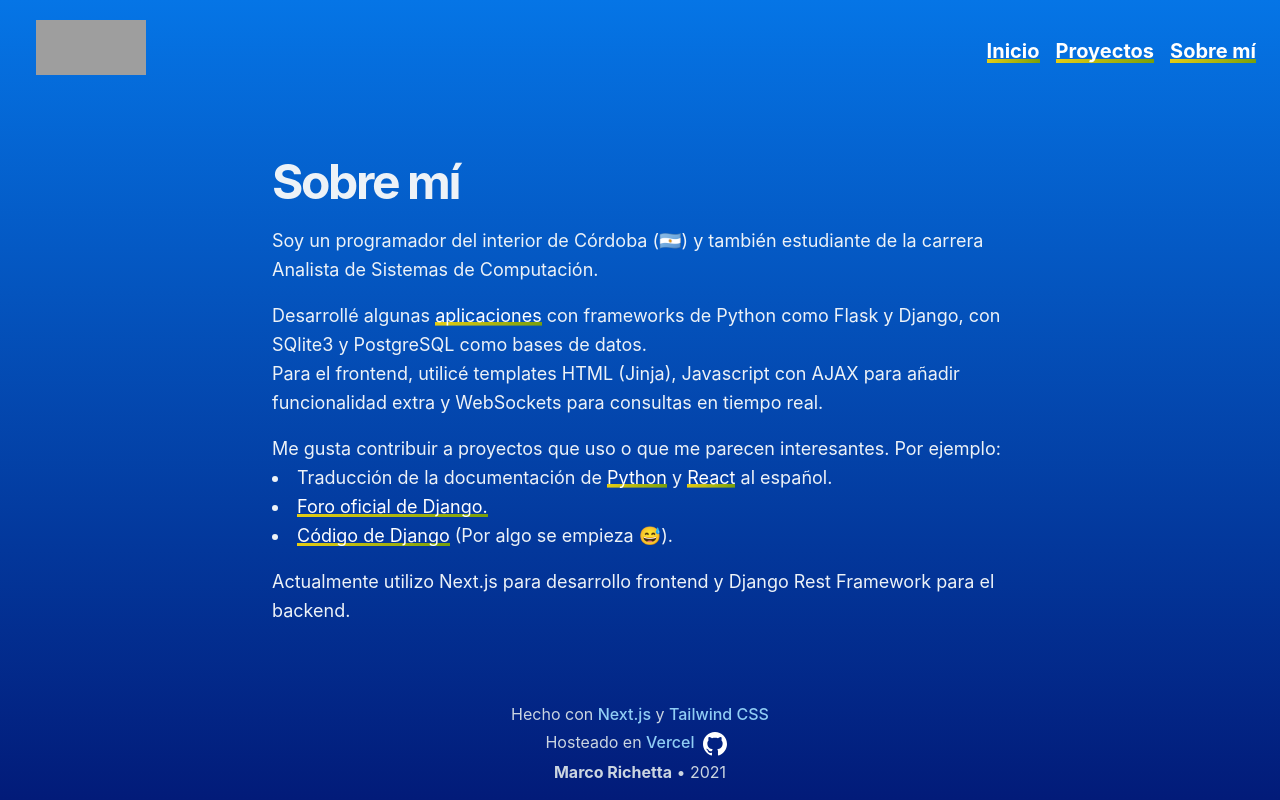
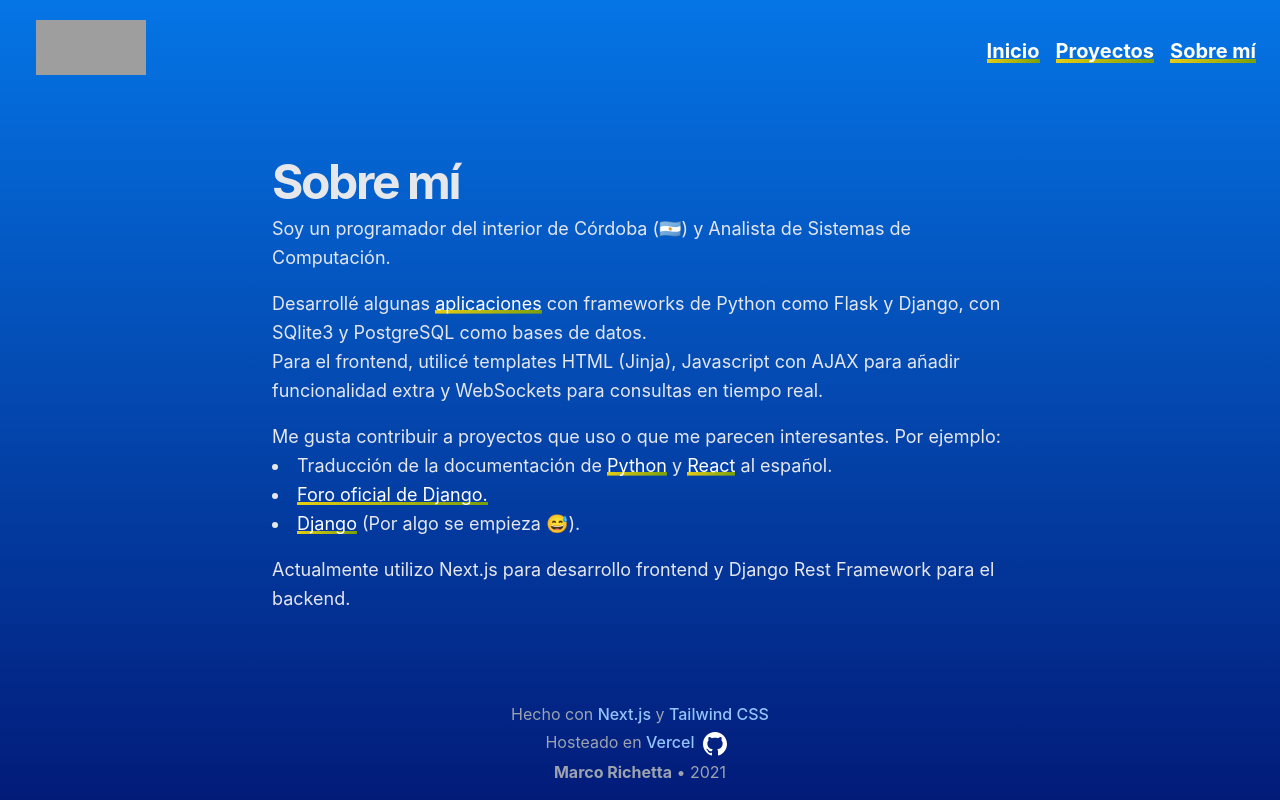
Before and after one commit to marcorichetta/personal-site, a Next.js app: page /about in a window 1280 px wide. Built offline with nearby package versions, Linux system fonts and the light colour scheme; grey boxes are pictures that could not be loaded.

Commit message:
Update info + Enredarte + Tailwind 2.0

```diff
--- a/components/Card.tsx
+++ b/components/Card.tsx
@@ -15,7 +15,13 @@ const Card = (props: IRepo) => {
 
 	return (
 		<div className="col-span-1 sm:max-w-md max-w-xs rounded-md overflow-hidden shadow-2xl bg-gray-300">
-			<Image unsized className="w-auto h-auto" src={imgSource} />
+			<Image
+				layout="responsive"
+				width={200}
+				height={100}
+				className="w-auto h-auto"
+				src={imgSource}
+			/>
 			<div className="px-6 py-4">
 				<div className="flex justify-between w-full">
 					<div className="text-gray-700 font-bold text-xl">{name}</div>
@@ -52,7 +58,8 @@ const Card = (props: IRepo) => {
 				<p className="text-gray-700 text-base mt-2">{description}</p>
 			</div>
 			<div className="px-6 py-2">
-				{buttons.map(({ icon, text, link }) => (
+				{buttons.map(({ icon, text, link }) =>
+					link ? (
 						<a key={icon} href={link} target="_blank" rel="noopener">
 							<button className="bg-white hover:bg-gray-200 text-gray-800 font-semibold mr-2 py-2 px-4 border border-gray-400 rounded-md shadow-md">
 								<img
@@ -62,7 +69,10 @@ const Card = (props: IRepo) => {
 								{text}
 							</button>
 						</a>
-				))}
+					) : (
+						""
+					)
+				)}
 			</div>
 			<div className="px-6 py-2">
 				{credentials ? (
--- a/components/Techs.tsx
+++ b/components/Techs.tsx
@@ -5,7 +5,7 @@ import { ITech } from "../interfaces";
 const Techs = () => {
 	return (
 		<>
-			<h1 className="text-xl md:text-2xl lg:text-3xl">Tecnologías que utilizo</h1>
+			<h1 className="text-xl md:text-2xl lg:text-3xl font-bold">Tecnologías que utilizo</h1>
 			<section className="flex flex-wrap text-justify mb-4">
 				{techs.map((stack) => (
 					<div key={stack.title} className="w-1/2 md:w-1/3 px-8 my-2">
--- a/data/repos.ts
+++ b/data/repos.ts
@@ -20,9 +20,21 @@ export default [
 		tags: ["python", "flask", "heroku"],
     },
     {
+		name: "Enredarte",
+		date: "Dic 2020",
+		url: null,
+		source: "https://github.com/marcorichetta/enredarte",
+		imgSource: "v1613290710/projects/enredarte.jpg",
+		description:
+			"Proyecto realizado como parte de mi proyecto final para la carrera de Analista de Sistemas. \
+            Está lejos de ser productivo pero sin dudas me sirvió para poner en práctica conocimientos de \
+            Django, diseño de base de datos y Docker como ambiente de desarrollo.",
+		tags: ["python", "django", "pytest", "docker"],
+	},
+    {
 		name: "Sitio Personal",
 		date: "Feb 2020",
-		url: "#",
+		url: null,
 		source: "https://github.com/marcorichetta/personal-site",
 		imgSource: "projects/personal-site.jpg",
 		description:
--- a/interfaces.ts
+++ b/interfaces.ts
@@ -24,7 +24,7 @@ export interface IRepo {
 		url: string;
 	};
 	date: string;
-	url: string;
+	url: string | null;
 	source: string;
 	imgSource: string;
 	credentials?: {
--- a/package.json
+++ b/package.json
@@ -20,11 +20,11 @@
 		"react-dom": "^17.0.1"
 	},
 	"devDependencies": {
-		"@fullhuman/postcss-purgecss": "^3.0.0",
+		"@fullhuman/postcss-purgecss": "^4.0.0",
 		"@types/node": "^14.14.2",
-		"@types/react": "^16.9.34",
+		"@types/react": "^17.0.2",
 		"postcss-preset-env": "^6.7.0",
-		"tailwindcss": "^1.9",
+		"tailwindcss": "^2.0.3",
 		"typescript": "^4.0.3"
 	}
 }
--- a/pages/about.tsx
+++ b/pages/about.tsx
@@ -8,8 +8,8 @@ const About = () => (
 				<h1 className="text-3xl md:text-5xl font-bold mb-2 tracking-tighter">Sobre mí</h1>
 				<div className="leading-relaxed">
 					<p className="mb-4 ">
-						Soy un programador del interior de Córdoba (🇦🇷) y también estudiante de la
-						carrera Analista de Sistemas de Computación.
+						Soy un programador del interior de Córdoba (🇦🇷) y Analista de Sistemas de
+						Computación.
 					</p>
 					<p className="mb-4">
 						Desarrollé algunas{" "}
@@ -21,10 +21,11 @@ const About = () => (
 						Javascript con AJAX para añadir funcionalidad extra y WebSockets para
 						consultas en tiempo real.
 					</p>
-					<p className="mb-4">
+					<span>
 						Me gusta contribuir a proyectos que uso o que me parecen interesantes. Por
 						ejemplo:
-						<ul className="list-disc list-inside">
+					</span>
+					<ul className="list-disc list-inside mb-4">
 						<li>
 							Traducción de la documentación de{" "}
 							<a
@@ -63,12 +64,11 @@ const About = () => (
 								target="_blank"
 								rel="noopener"
 							>
-									Código de Django
+								Django
 							</a>{" "}
 							(Por algo se empieza 😅).
 						</li>
 					</ul>
-					</p>
 					<p className="mb-4">
 						Actualmente utilizo Next.js para desarrollo frontend y Django Rest Framework
 						para el backend.
--- a/pages/index.tsx
+++ b/pages/index.tsx
@@ -1,36 +1,28 @@
 import Layout from "../components/Layout";
 import Techs from "../components/Techs";
 import Social from "../components/Social";
-import Image from "next/image";
 
 const Index = () => {
 	return (
 		<>
 			<Layout title="Inicio | Marco Richetta">
 				<section className="flex flex-col text-center mb-2 items-center">
-					<Image
+					<img
 						id="avatar"
-						src="cv.jpg"
-						className="h-24 w-24 md:h-32 md:w-32 rounded-full"
-						width={200}
-						height={205}
-					/>
+						src="https://res.cloudinary.com/dacfp3qlk/f_auto,c_limit,w_256,q_auto/cv.jpg"
+						className="h-32 w-32 md:h-40 md:w-40 rounded-full"
+						width={250}
+						height={260}
+					></img>
 					<span className="text-2xl mt-2 lg:block md:text-4xl font-bold tracking-tight">
 						¡Hola! 👋 <br />
 						Me llamo Marco
 					</span>
-					<span className="text-xl mt-2 md:text-3xl lg:mt-0">
+					<span className="text-xl mt-2 md:text-3xl lg:mt-0 mb-2">
 						y soy desarrollador de software
 					</span>
 					<Social />
 				</section>
-
-				<section className="text-center font-bold mx-auto max-w-lg text-md md:text-xl mb-8">
-					La idea de este sitio es centralizar información sobre mí y sobre los proyectos
-					en los que trabaje.
-					<br />
-				</section>
-
 				<Techs />
 			</Layout>
 		</>
```
Also changed, not shown: public/images/projects/enredarte.jpg (added), 1 other file (tests, documents, lock files or other folders). Lines whose indentation alone changed are shown as unchanged.
